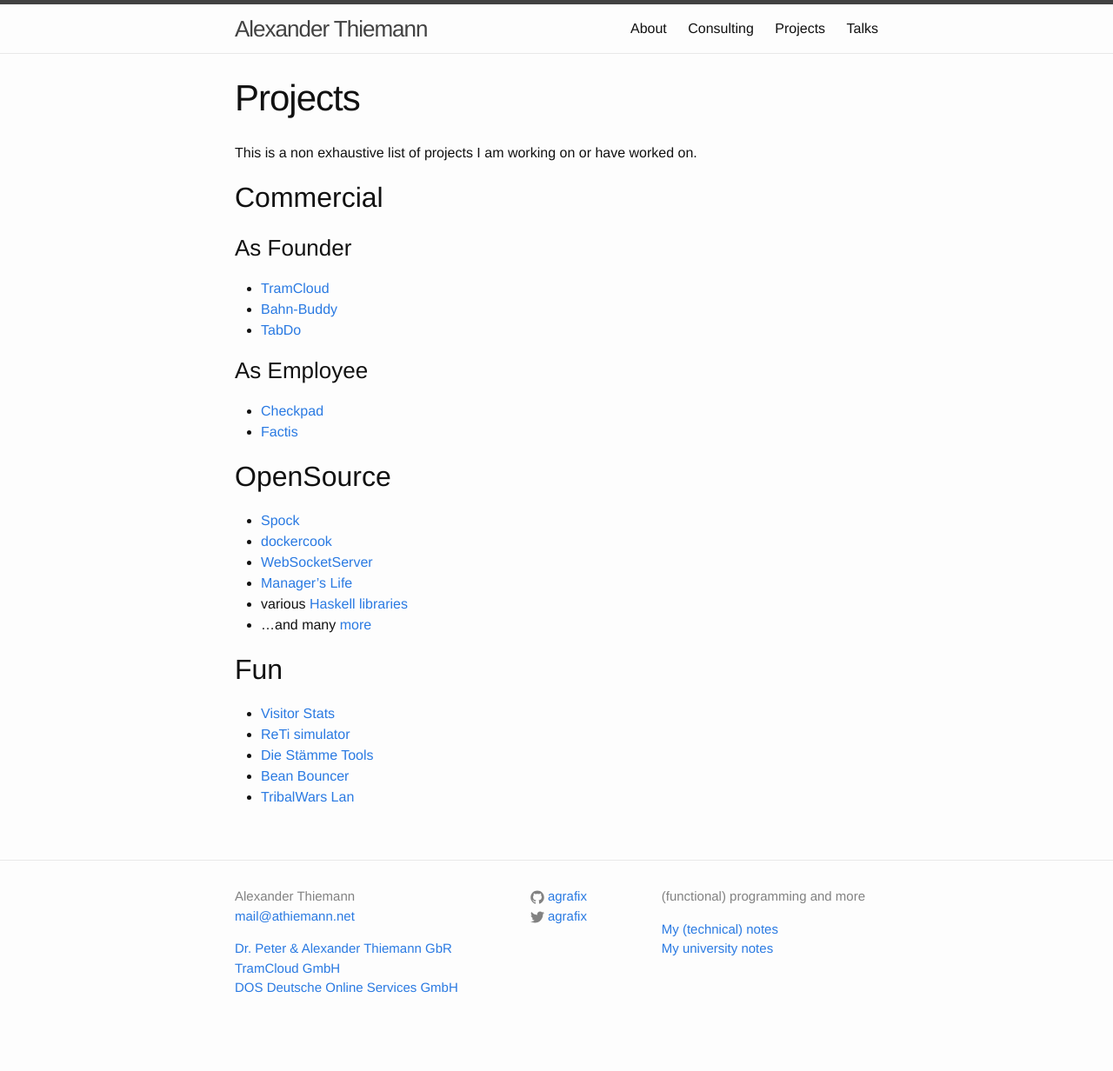
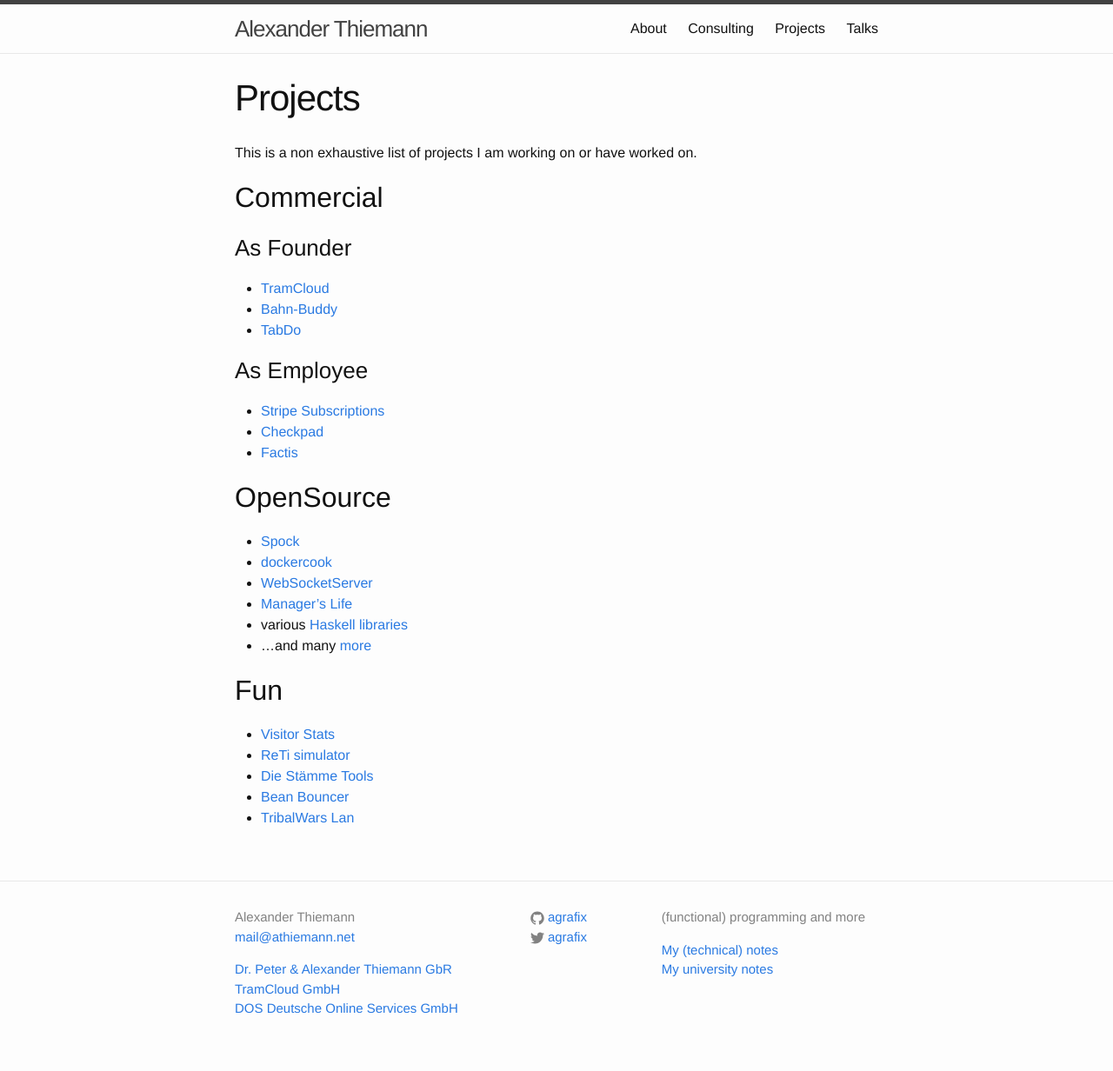
Before and after one commit to agrafix/homepage, a Jekyll site: the page built from projects.md, in a window 1280 px wide. Shown: the whole page at 87% size. Built offline with Jekyll 4.4.1, drawn with Linux system fonts in a browser that asks for light colours; before the commit the page ends 1208 px from its top, so only the background shows below that.

Commit message:
add a link to subs

```diff
--- a/projects.md
+++ b/projects.md
@@ -14,8 +14,9 @@ This is a non exhaustive list of projects I am working on or have worked on.
 * [TabDo][tabdo]
 
 ### As Employee
-* [Checkpad] [cpmed]
-* [Factis] [factis]
+* [Stripe Subscriptions][stripe-subs]
+* [Checkpad][cpmed]
+* [Factis][factis]
 
 ## OpenSource
 * [Spock][spock]
@@ -48,3 +49,4 @@ This is a non exhaustive list of projects I am working on or have worked on.
 [cpmed]: http://cpmed.de
 [factis]: http://factis.de/
 [twlan]: http://twlan.org
+[stripe-subs]: https://stripe.com/subscriptions
```
